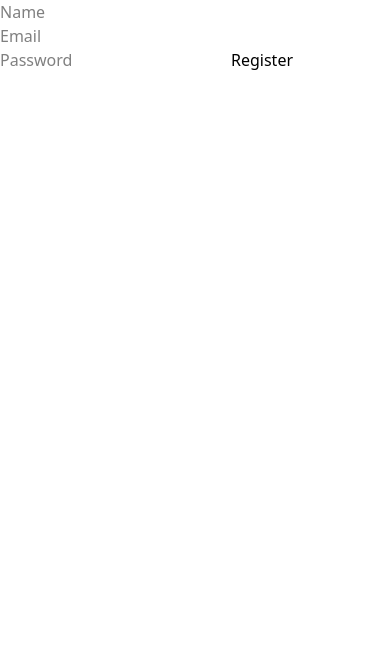
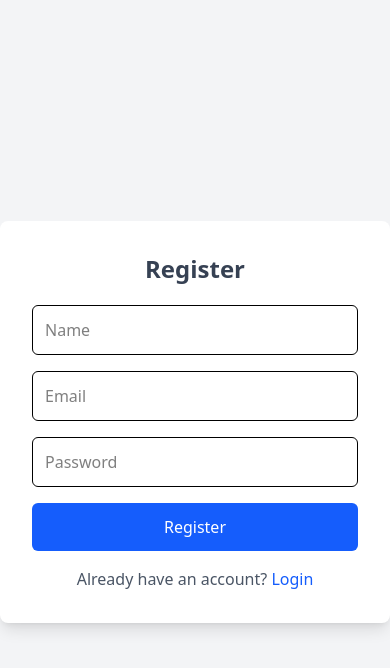
Before and after one commit to lamba01/Airbox-Asessment, a React (Vite) app in the folder frontend/: page /register in a window 390 px wide. Shown: the top 668 px of the page. Built offline with nearby package versions, Linux system fonts and the light colour scheme.

Commit message:
Styled responsive login and register pages

```diff
--- a/frontend/src/components/Bookingcomponent.jsx
+++ b/frontend/src/components/Bookingcomponent.jsx
@@ -204,7 +204,7 @@ const Booking = forwardRef((props, ref) => {
           </div>
 
           {/* Time Slot */}
-          <div>
+          <div className="w-full">
             <label className="block font-medium text-start">Time Slot</label>
             <input
               type="time"
--- a/frontend/src/pages/Login.jsx
+++ b/frontend/src/pages/Login.jsx
@@ -11,22 +11,55 @@ const Login = () => {
 
   const handleSubmit = async (e) => {
     e.preventDefault();
-    setError("")
+    setError("");
     try {
       await login({ email, password });
-      navigate("/")
+      navigate("/");
     } catch (err) {
       setError(err.message);
     }
   };
 
   return (
-    <form onSubmit={handleSubmit} className="mt-5">
-      <input type="email" value={email} onChange={(e) => setEmail(e.target.value)} placeholder="Email" required />
-      <input type="password" value={password} onChange={(e) => setPassword(e.target.value)} placeholder="Password" required />
-      <button type="submit">Login</button>
-      {error && <p>{error}</p>}
-    </form>
+    <div className="flex min-h-screen items-center justify-center bg-gray-100 p-4">
+      <div className="w-full max-w-md rounded-lg bg-white p-6 shadow-md">
+        <h2 className="mb-6 text-center text-2xl font-bold">Login</h2>
+        <form onSubmit={handleSubmit} className="space-y-4">
+          <input
+            type="email"
+            value={email}
+            onChange={(e) => setEmail(e.target.value)}
+            placeholder="Email"
+            required
+            className="w-full rounded-md border p-2 outline-none focus:ring-2 focus:ring-blue-500"
+          />
+          <input
+            type="password"
+            value={password}
+            onChange={(e) => setPassword(e.target.value)}
+            placeholder="Password"
+            required
+            className="w-full rounded-md border p-2 outline-none focus:ring-2 focus:ring-blue-500"
+          />
+          <button
+            type="submit"
+            className="w-full rounded-md cursor-pointer bg-blue-500 px-4 py-2 text-white hover:bg-blue-600"
+          >
+            Login
+          </button>
+          {error && <p className="text-center text-sm text-red-500">{error}</p>}
+        </form>
+        <p className="mt-4 text-sm text-center">
+          Don&apos;t have an account?
+          <button
+            onClick={() => navigate("/register")}
+            className="text-blue-500 hover:underline ml-1 cursor-pointer"
+          >
+            Register
+          </button>
+        </p>
+      </div>
+    </div>
   );
 };
 
--- a/frontend/src/pages/Register.jsx
+++ b/frontend/src/pages/Register.jsx
@@ -1,6 +1,6 @@
 import { useState, useContext } from "react";
 import { AuthContext } from "../context/AuthContext";
-import { useNavigate } from "react-router-dom";
+import { useNavigate, Link } from "react-router-dom";
 
 const Register = () => {
   const { register } = useContext(AuthContext);
@@ -15,20 +15,59 @@ const Register = () => {
     setError("");
     try {
       await register({ name, email, password });
-      navigate("/login")
+      navigate("/login");
     } catch (err) {
       setError(err.message);
     }
   };
 
   return (
-    <form onSubmit={handleSubmit}>
-      <input type="text" value={name} onChange={(e) => setName(e.target.value)} placeholder="Name" required />
-      <input type="email" value={email} onChange={(e) => setEmail(e.target.value)} placeholder="Email" required />
-      <input type="password" value={password} onChange={(e) => setPassword(e.target.value)} placeholder="Password" required />
-      <button type="submit">Register</button>
-      {error && <p>{error}</p>}
-    </form>
+    <div className="flex justify-center items-center min-h-screen bg-gray-100">
+      <div className="bg-white p-8 rounded-lg shadow-lg w-full max-w-md">
+        <h2 className="text-2xl font-bold text-center text-gray-700">
+          Register
+        </h2>
+        <form onSubmit={handleSubmit} className="mt-5 space-y-4">
+          <input
+            type="text"
+            value={name}
+            onChange={(e) => setName(e.target.value)}
+            placeholder="Name"
+            required
+            className="w-full p-3 border rounded-md"
+          />
+          <input
+            type="email"
+            value={email}
+            onChange={(e) => setEmail(e.target.value)}
+            placeholder="Email"
+            required
+            className="w-full p-3 border rounded-md"
+          />
+          <input
+            type="password"
+            value={password}
+            onChange={(e) => setPassword(e.target.value)}
+            placeholder="Password"
+            required
+            className="w-full p-3 border rounded-md"
+          />
+          <button
+            type="submit"
+            className="w-full bg-blue-600 text-white p-3 rounded-md hover:bg-blue-700 transition"
+          >
+            Register
+          </button>
+          {error && <p className="text-red-500 text-sm text-center">{error}</p>}
+        </form>
+        <p className="mt-4 text-center text-gray-600">
+          Already have an account?{" "}
+          <Link to="/login" className="text-blue-600 hover:underline">
+            Login
+          </Link>
+        </p>
+      </div>
+    </div>
   );
 };
 
```
